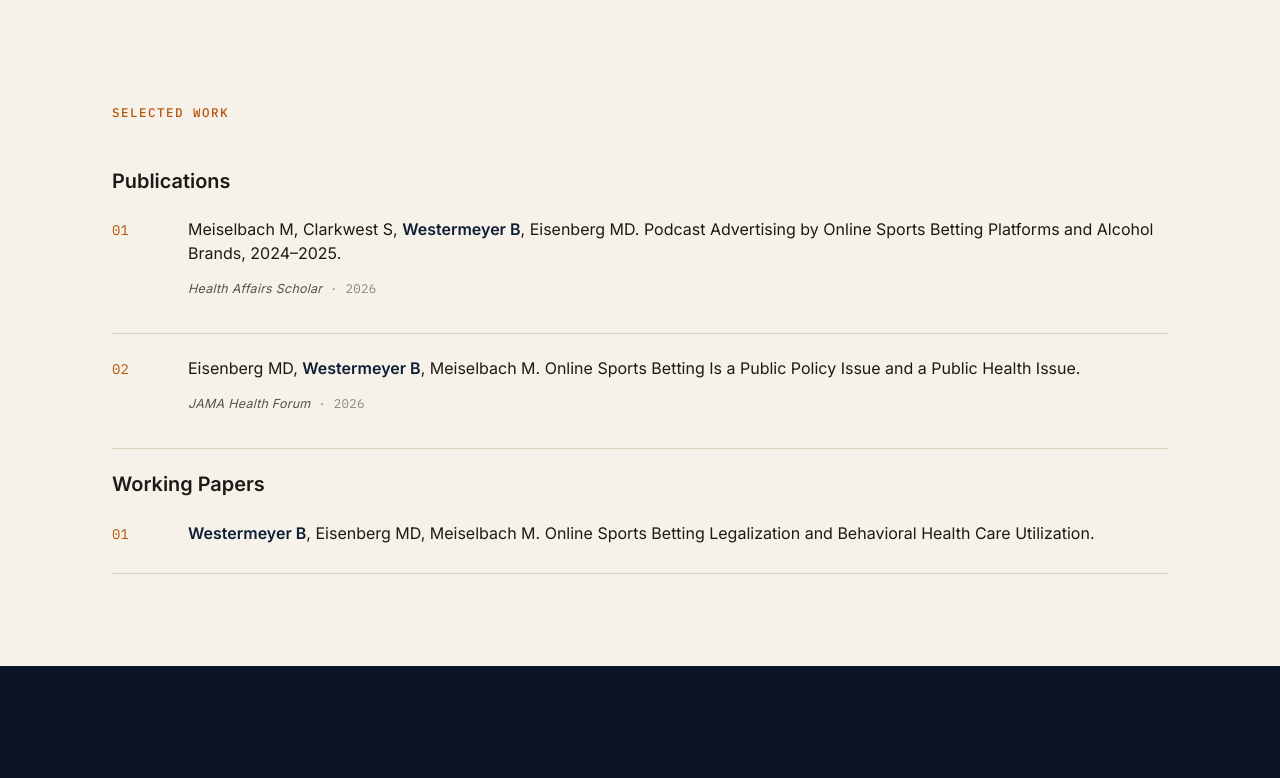
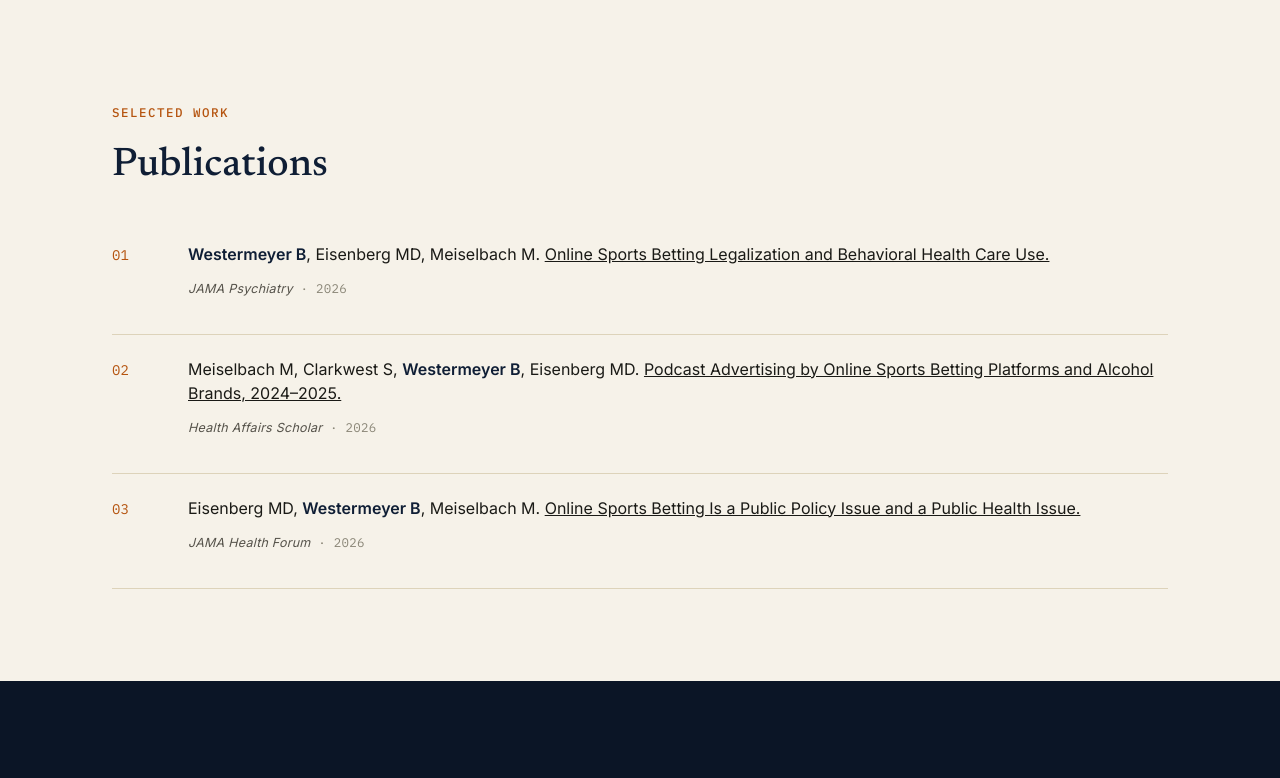
Before and after one commit to bwestermeyer/benwestermeyer-site, a plain HTML site: page index.html in a window 1280 px wide. Shown: the part 820-1598 px from the top of the page. Drawn offline with Linux system fonts and the light colour scheme.

Commit message:
Update index.html

```diff
--- a/index.html
+++ b/index.html
@@ -70,31 +70,32 @@
   <div class="wrap">
     <div class="section-head">
       <p class="eyebrow">Selected work</p>
+      <h2>Publications</h2>
     </div>
 
-    <div class="pub-subsection">
-      <h3 class="pub-subhead">Publications</h3>
     <ol class="pub-list">
       <li class="pub-item">
         <span class="pub-num">01</span>
-          <div><p class="pub-title">Meiselbach M, Clarkwest S, <span class="self">Westermeyer B</span>, Eisenberg MD. Podcast Advertising by Online Sports Betting Platforms and Alcohol Brands, 2024&ndash;2025.</p><p class="pub-venue"><span class="journal">Health Affairs Scholar</span> &middot; 2026</p></div>
+        <div>
+          <p class="pub-title"><span class="self">Westermeyer B</span>, Eisenberg MD, Meiselbach M. <a class="pub-link" href="https://doi.org/10.1001/jamapsychiatry.2026.3175" target="_blank" rel="noopener">Online Sports Betting Legalization and Behavioral Health Care Use.</a></p>
+          <p class="pub-venue"><span class="journal">JAMA Psychiatry</span> &middot; 2026</p>
+        </div>
       </li>
       <li class="pub-item">
         <span class="pub-num">02</span>
-          <div><p class="pub-title">Eisenberg MD, <span class="self">Westermeyer B</span>, Meiselbach M. Online Sports Betting Is a Public Policy Issue and a Public Health Issue.</p><p class="pub-venue"><span class="journal">JAMA Health Forum</span> &middot; 2026</p></div>
+        <div>
+          <p class="pub-title">Meiselbach M, Clarkwest S, <span class="self">Westermeyer B</span>, Eisenberg MD. <a class="pub-link" href="https://academic.oup.com/healthaffairsscholar/article/4/9/qxag213/8764278" target="_blank" rel="noopener">Podcast Advertising by Online Sports Betting Platforms and Alcohol Brands, 2024&ndash;2025.</a></p>
+          <p class="pub-venue"><span class="journal">Health Affairs Scholar</span> &middot; 2026</p>
+        </div>
+      </li>
+      <li class="pub-item">
+        <span class="pub-num">03</span>
+        <div>
+          <p class="pub-title">Eisenberg MD, <span class="self">Westermeyer B</span>, Meiselbach M. <a class="pub-link" href="https://jamanetwork.com/journals/jama-health-forum/fullarticle/2845354" target="_blank" rel="noopener">Online Sports Betting Is a Public Policy Issue and a Public Health Issue.</a></p>
+          <p class="pub-venue"><span class="journal">JAMA Health Forum</span> &middot; 2026</p>
+        </div>
       </li>
     </ol>
-    </div>
-
-    <div class="pub-subsection">
-      <h3 class="pub-subhead">Working Papers</h3>
-      <ol class="pub-list">
-        <li class="pub-item">
-          <span class="pub-num">01</span>
-          <div><p class="pub-title"><span class="self">Westermeyer B</span>, Eisenberg MD, Meiselbach M. Online Sports Betting Legalization and Behavioral Health Care Utilization.</p></div>
-        </li>
-      </ol>
-    </div>
   </div>
 </section>
 
```
Lines whose indentation alone changed are shown as unchanged.
